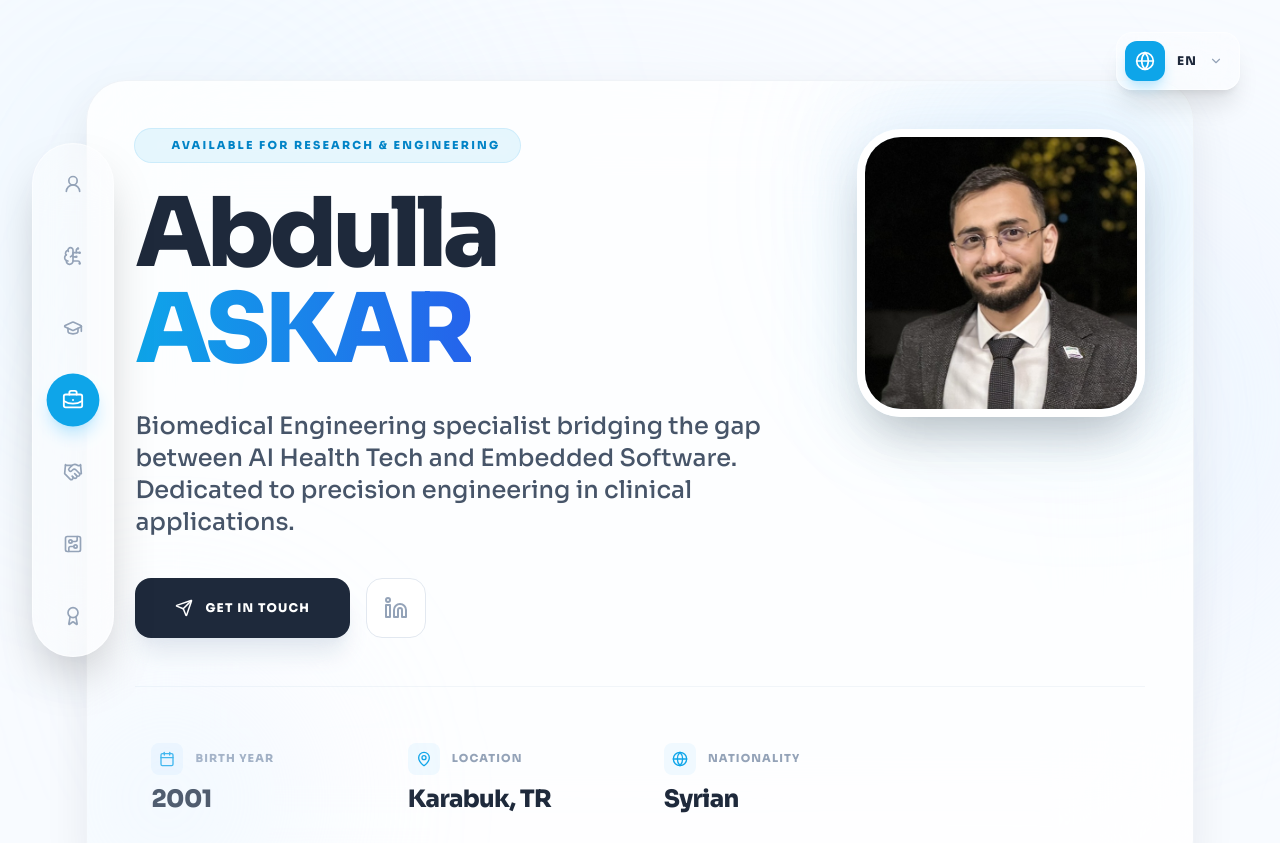
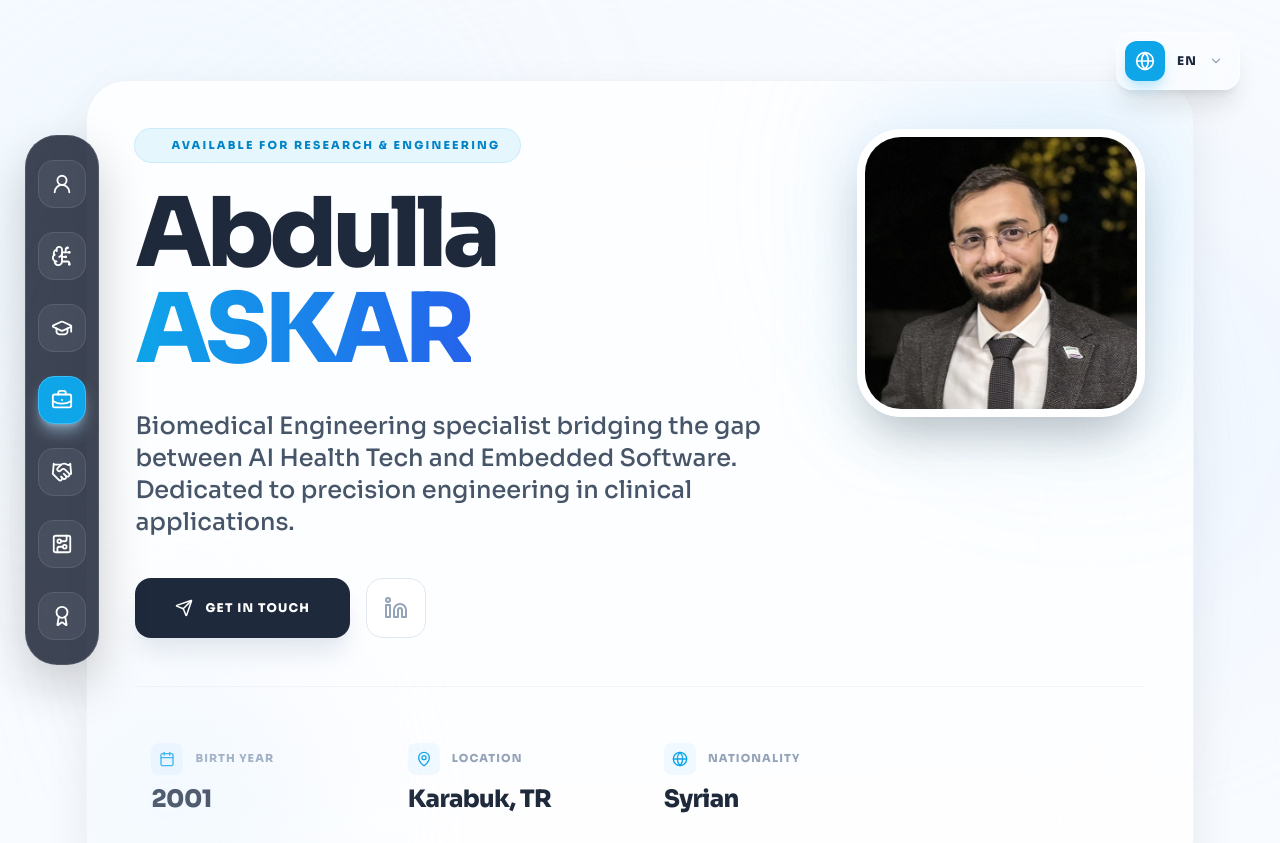
Before and after one commit to abdullaaskar34-tech/portfolio, a React (Vite) app: page / in a window 1280 px wide. Shown: the top 843 px of the page. Built offline with nearby package versions, Linux system fonts and the light colour scheme.

Commit message:
Integrate Dock component into sidebar

```diff
--- a/package.json
+++ b/package.json
@@ -14,6 +14,7 @@
   "dependencies": {
     "@vitejs/plugin-react": "latest",
     "lucide-react": "^0.469.0",
+    "motion": "^12.38.0",
     "react": "latest",
     "react-dom": "latest",
     "vite": "latest"
--- /dev/null
+++ b/src/components/common/Dock.css
@@ -0,0 +1,60 @@
+.dock-outer-vertical {
+  display: flex;
+  flex-direction: column;
+  align-items: center;
+  justify-content: center;
+  height: 100%;
+}
+
+.dock-panel-vertical {
+  display: flex;
+  flex-direction: column;
+  align-items: center;
+  gap: 1.5rem;
+  border-radius: 2rem;
+  background-color: rgba(15, 23, 42, 0.8);
+  backdrop-blur: xl;
+  border: 1px solid rgba(255, 255, 255, 0.1);
+  padding: 1.5rem 0.75rem;
+  box-shadow: 0 20px 50px rgba(0, 0, 0, 0.2);
+}
+
+.dock-item {
+  position: relative;
+  display: flex;
+  align-items: center;
+  justify-content: center;
+  border-radius: 16px;
+  background-color: rgba(255, 255, 255, 0.05);
+  border: 1px solid rgba(255, 255, 255, 0.1);
+  cursor: pointer;
+  outline: none;
+  transition: background-color 0.3s ease;
+}
+
+.dock-item:hover {
+  background-color: rgba(255, 255, 255, 0.15);
+}
+
+.dock-icon {
+  display: flex;
+  align-items: center;
+  justify-content: center;
+  color: white;
+}
+
+.dock-label {
+  width: fit-content;
+  white-space: pre;
+  border-radius: 0.5rem;
+  border: 1px solid rgba(255, 255, 255, 0.1);
+  background-color: #0f172a;
+  padding: 0.4rem 0.75rem;
+  font-size: 0.7rem;
+  font-weight: 800;
+  text-transform: uppercase;
+  letter-spacing: 0.1em;
+  color: #fff;
+  box-shadow: 0 10px 25px rgba(0, 0, 0, 0.3);
+  pointer-events: none;
+}
--- /dev/null
+++ b/src/components/common/Dock.jsx
@@ -0,0 +1,134 @@
+'use client';
+
+import { motion, useMotionValue, useSpring, useTransform, AnimatePresence } from 'motion/react';
+import { Children, cloneElement, useEffect, useMemo, useRef, useState } from 'react';
+
+import './Dock.css';
+
+function DockItem({ children, className = '', onClick, mouseX, spring, distance, magnification, baseItemSize }) {
+  const ref = useRef(null);
+  const isHovered = useMotionValue(0);
+
+  const mouseDistance = useTransform(mouseX, val => {
+    const rect = ref.current?.getBoundingClientRect() ?? {
+      x: 0,
+      y: 0,
+      width: baseItemSize,
+      height: baseItemSize
+    };
+    // For vertical dock, we use Y distance
+    return val - rect.y - baseItemSize / 2;
+  });
+
+  const targetSize = useTransform(mouseDistance, [-distance, 0, distance], [baseItemSize, magnification, baseItemSize]);
+  const size = useSpring(targetSize, spring);
+
+  return (
+    <motion.div
+      ref={ref}
+      style={{
+        width: size,
+        height: size
+      }}
+      onHoverStart={() => isHovered.set(1)}
+      onHoverEnd={() => isHovered.set(0)}
+      onFocus={() => isHovered.set(1)}
+      onBlur={() => isHovered.set(0)}
+      onClick={onClick}
+      className={`dock-item ${className}`}
+      tabIndex={0}
+      role="button"
+      aria-haspopup="true"
+    >
+      {Children.map(children, child => cloneElement(child, { isHovered }))}
+    </motion.div>
+  );
+}
+
+function DockLabel({ children, className = '', ...rest }) {
+  const { isHovered } = rest;
+  const [isVisible, setIsVisible] = useState(false);
+
+  useEffect(() => {
+    const unsubscribe = isHovered.on('change', latest => {
+      setIsVisible(latest === 1);
+    });
+    return () => unsubscribe();
+  }, [isHovered]);
+
+  return (
+    <AnimatePresence>
+      {isVisible && (
+        <motion.div
+          initial={{ opacity: 0, x: 0 }}
+          animate={{ opacity: 1, x: 10 }}
+          exit={{ opacity: 0, x: 0 }}
+          transition={{ duration: 0.2 }}
+          className={`dock-label ${className}`}
+          role="tooltip"
+          style={{
+            position: 'absolute',
+            left: '100%',
+            top: '50%',
+            y: '-50%',
+            marginLeft: '12px'
+          }}
+        >
+          {children}
+        </motion.div>
+      )}
+    </AnimatePresence>
+  );
+}
+
+function DockIcon({ children, className = '' }) {
+  return <div className={`dock-icon ${className}`}>{children}</div>;
+}
+
+export default function Dock({
+  items,
+  className = '',
+  spring = { mass: 0.1, stiffness: 150, damping: 12 },
+  magnification = 70,
+  distance = 200,
+  panelWidth = 68,
+  dockHeight = 256,
+  baseItemSize = 50
+}) {
+  const mouseY = useMotionValue(Infinity);
+  const isHovered = useMotionValue(0);
+
+  return (
+    <motion.div style={{ width: panelWidth }} className={`dock-outer-vertical ${className}`}>
+      <motion.div
+        onMouseMove={({ pageY }) => {
+          isHovered.set(1);
+          mouseY.set(pageY);
+        }}
+        onMouseLeave={() => {
+          isHovered.set(0);
+          mouseY.set(Infinity);
+        }}
+        className="dock-panel-vertical"
+        role="toolbar"
+        aria-label="Application dock"
+      >
+        {items.map((item, index) => (
+          <DockItem
+            key={index}
+            onClick={item.onClick}
+            className={item.className}
+            mouseX={mouseY} // Using mouseY for vertical effect
+            spring={spring}
+            distance={distance}
+            magnification={magnification}
+            baseItemSize={baseItemSize}
+          >
+            <DockIcon>{item.icon}</DockIcon>
+            <DockLabel>{item.label}</DockLabel>
+          </DockItem>
+        ))}
+      </motion.div>
+    </motion.div>
+  );
+}
--- a/src/components/layout/Sidebar.jsx
+++ b/src/components/layout/Sidebar.jsx
@@ -14,6 +14,7 @@ import {
 } from "lucide-react";
 import { useLanguage } from "../../context/LanguageContext";
 import { translations } from "../../i18n/translations";
+import Dock from "../common/Dock";
 
 export default function Sidebar() {
   const { language } = useLanguage();
@@ -82,6 +83,13 @@ export default function Sidebar() {
     }
   };
 
+  const dockItems = navItems.map(item => ({
+    icon: <item.icon size={22} />,
+    label: item.label,
+    onClick: () => handleNavClick(item.id),
+    className: activeSection === item.id ? "bg-sky-500 border-sky-400 shadow-lg shadow-sky-200/50" : ""
+  }));
+
   return (
     <>
       {/* Mobile Top Bar */}
@@ -95,26 +103,16 @@ export default function Sidebar() {
         </button>
       </div>
 
-      {/* Desktop Sidebar */}
-      <aside className="fixed top-1/2 z-40 hidden -translate-y-1/2 flex-col items-center gap-6 rounded-full border border-white/50 bg-white/40 p-4 shadow-2xl backdrop-blur-2xl lg:flex left-8">
-        {navItems.map(({ icon: Icon, label, id }) => (
-          <button
-            key={id}
-            onClick={() => handleNavClick(id)}
-            className={`group relative grid h-12 w-12 place-items-center rounded-full transition-all duration-300 ${
-              activeSection === id
-                ? "bg-sky-500 text-white shadow-lg shadow-sky-200 scale-110"
-                : "text-slate-400 hover:bg-white hover:text-sky-500"
-            }`}
-            aria-label={label}
-          >
-            <Icon size={20} />
-            <span className="pointer-events-none absolute scale-95 rounded-xl bg-slate-800 px-3 py-1.5 text-[10px] font-black uppercase tracking-widest text-white opacity-0 shadow-2xl transition-all duration-300 group-hover:scale-100 group-hover:opacity-100 left-16">
-              {label}
-            </span>
-          </button>
-        ))}
-      </aside>
+      {/* Desktop Sidebar with Dock */}
+      <div className="fixed left-8 top-0 bottom-0 z-40 hidden items-center lg:flex">
+        <Dock
+          items={dockItems}
+          panelWidth={60}
+          baseItemSize={48}
+          magnification={64}
+          distance={150}
+        />
+      </div>
 
       {/* Mobile Sidebar Overlay */}
       {isMobileMenuOpen && (
```
Also changed, not shown: 1 other file (tests, documents, lock files or other folders).
